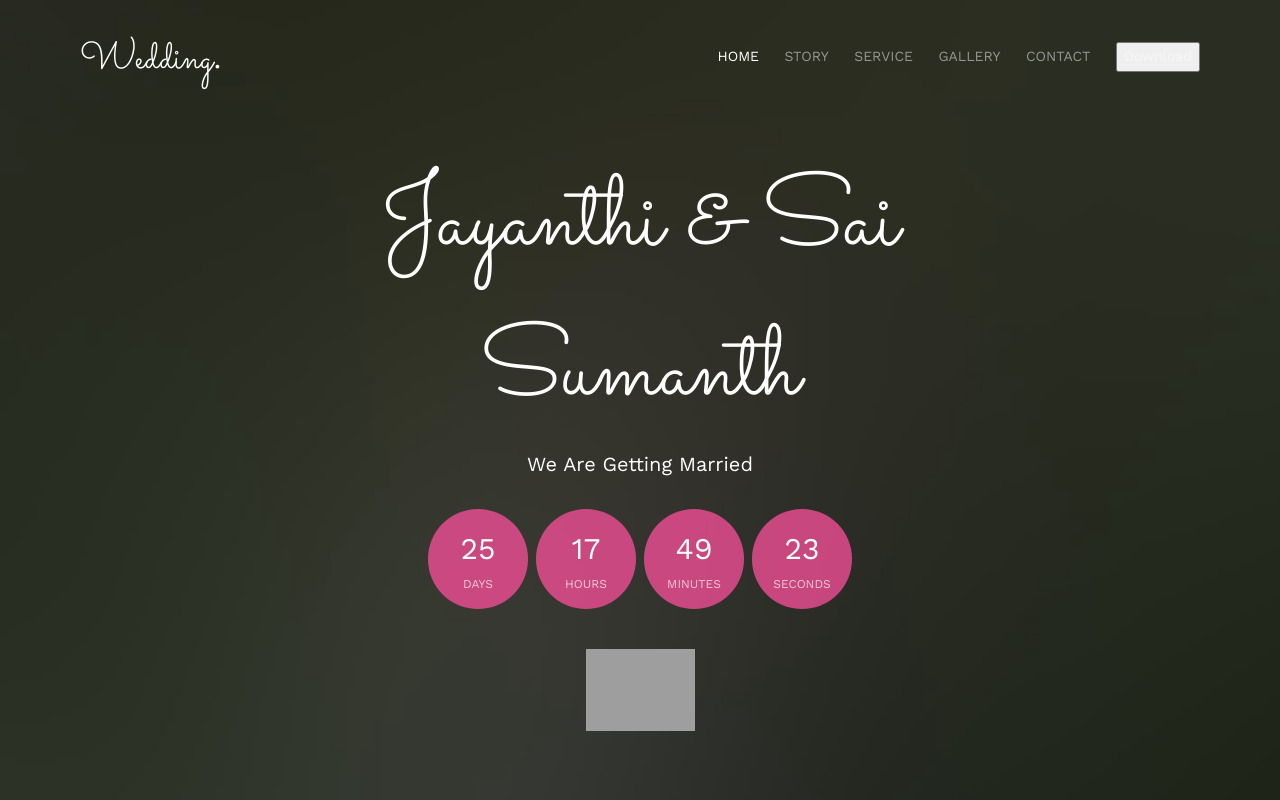
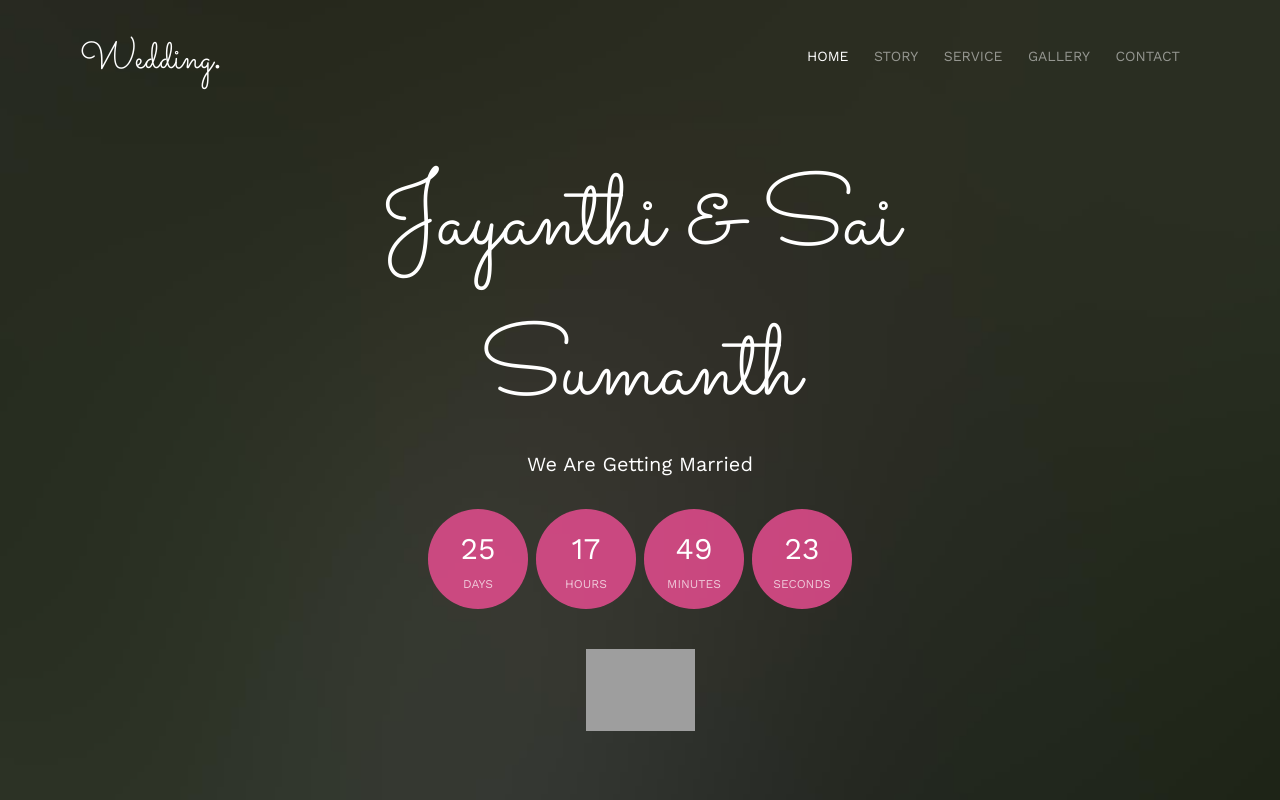
Before and after one commit to Rakesh443/gurukul, a website: page public/index.html in a window 1280 px wide. Shown: the top 800 px of the page. Drawn offline with nearby package versions, Linux system fonts and the light colour scheme; grey boxes are pictures that could not be loaded; a script that the page names is missing; files whose address does not match are found by name.

Commit message:
Update index.html

```diff
--- a/public/index.html
+++ b/public/index.html
@@ -107,7 +107,7 @@
 						</li>
 						<li><a href="contact.html">Contact</a></li>
 						<li><a href="Card.pdf" >
-							<button type="button">Download</button>
+<!-- 							<button type="button">Download</button> -->
 							</a></li>
 					</ul>
 				</div>
```
